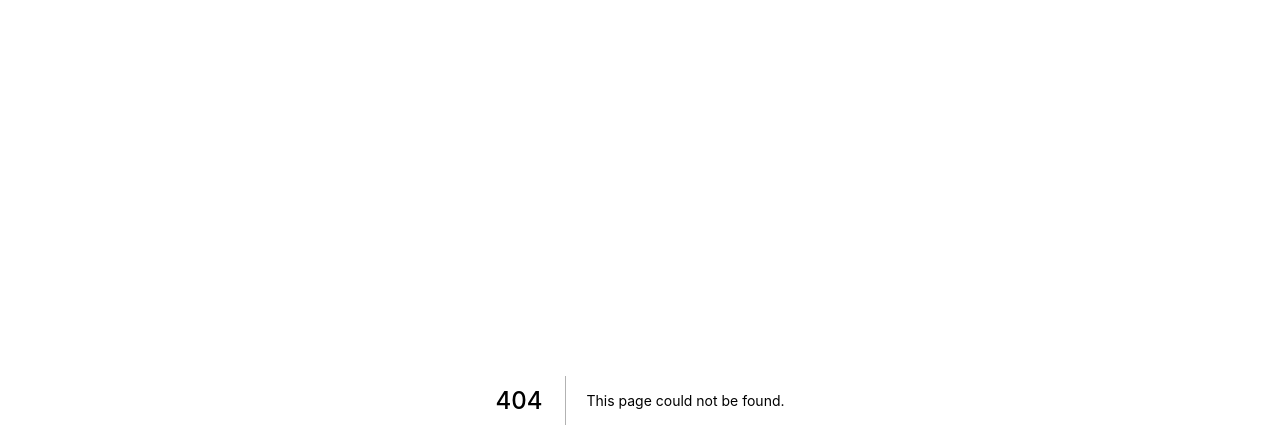
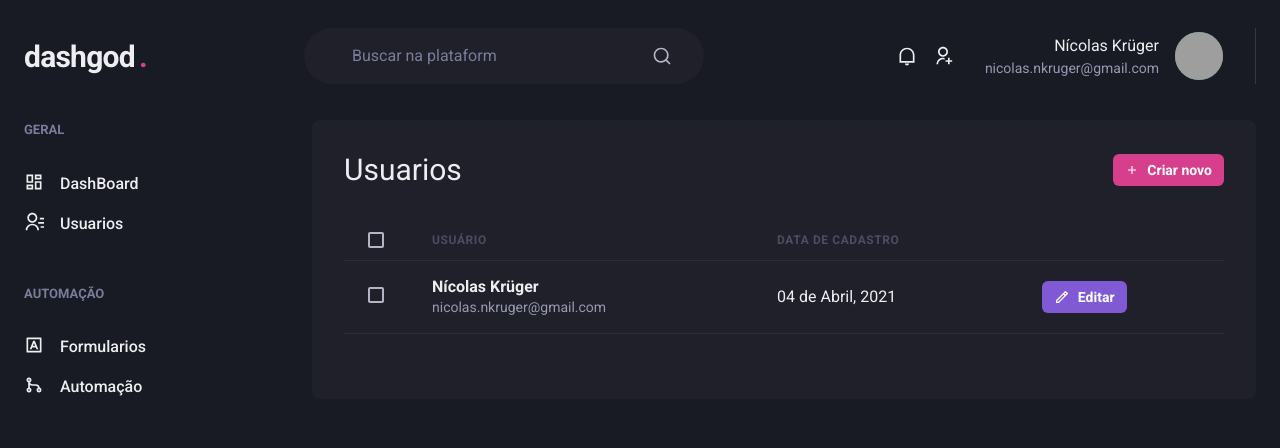
Before and after one commit to nicolaskruger/dashgo, a Next.js app: page /users in a window 1280 px wide. Before the commit this address had no page. Shown: the top 448 px of the page. Built offline with nearby package versions, Linux system fonts and the light colour scheme; grey boxes are pictures that could not be loaded.

Commit message:
lista usuarios

```diff
--- a/src/pages/dashboard.tsx
+++ b/src/pages/dashboard.tsx
@@ -8,13 +8,13 @@
     ssr: false
 })
 
-const options = {
+const options: ApexCharts.ApexOptions = {
     chart: {
         toolbar: {
             show: false,
         },
         zoom: {
-            enable: false
+            enabled: false
         },
         foreColor: theme.colors.gray[500]
     },
--- /dev/null
+++ b/src/pages/users/index.tsx
@@ -0,0 +1,93 @@
+import { Box, Button, Checkbox, Flex, Heading, Icon, Table, Tbody, Td, Text, Th, Thead, Tr } from "@chakra-ui/react";
+import { NextPage } from "next";
+import { RiAddLine, RiPencilLine } from "react-icons/ri";
+import { Header } from "../../components/Header";
+import { Sidebar } from "../../components/Sidebar";
+
+const UserList: NextPage = () => {
+    return (
+        <Box>
+            <Header />
+            <Flex
+                w={"100%"}
+                my={"6"}
+                maxW={1480}
+                mx={"auto"}
+                px={"6"}
+            >
+                <Sidebar />
+
+                <Box flex={"1"} borderRadius={8} bg={"gray.800"} p="8">
+                    <Flex mb={"8"} justifyContent={"space-between"} align={"center"}>
+                        <Heading size={"lg"} fontWeight={"normal"}>
+                            Usuarios
+                        </Heading>
+                        <Button
+                            as="a"
+                            size={"sm"}
+                            fontSize={"sm"}
+                            colorScheme={"pink"}
+                            leftIcon={<Icon as={RiAddLine} />}
+                        >
+                            Criar novo
+                        </Button>
+                    </Flex>
+                    <Table
+                        colorScheme={"whiteAlpha"}
+                    >
+                        <Thead>
+                            <Tr>
+                                <Th px="6" color={"green.300"} width={"8"}>
+                                    <Checkbox colorScheme={"pink"} />
+                                </Th>
+                                <Th>
+                                    Usuário
+                                </Th>
+                                <Th>
+                                    Data de cadastro
+                                </Th>
+                                <Th>
+
+                                </Th>
+                            </Tr>
+                        </Thead>
+                        <Tbody>
+                            <Tr>
+                                <Td px="6" color={"green.300"} width={"8"}>
+                                    <Checkbox colorScheme={"pink"} />
+                                </Td>
+                                <Td>
+                                    <Box>
+                                        <Text fontWeight={"bold"}>
+                                            Nícolas Krüger
+                                        </Text>
+                                        <Text fontSize={"sm"} color={"gray.300"}>
+                                            nicolas.nkruger@gmail.com
+                                        </Text>
+                                    </Box>
+                                </Td>
+                                <Td>
+                                    04 de Abril, 2021
+                                </Td>
+                                <Td>
+                                    <Button
+                                        as="a"
+                                        size={"sm"}
+                                        fontSize={"sm"}
+                                        colorScheme={"purple"}
+                                        leftIcon={<Icon as={RiPencilLine}
+                                            fontSize={"16"} />}
+                                    >
+                                        Editar
+                                    </Button>
+                                </Td>
+                            </Tr>
+                        </Tbody>
+                    </Table>
+                </Box>
+            </Flex >
+        </Box >
+    )
+}
+
+export default UserList
```
